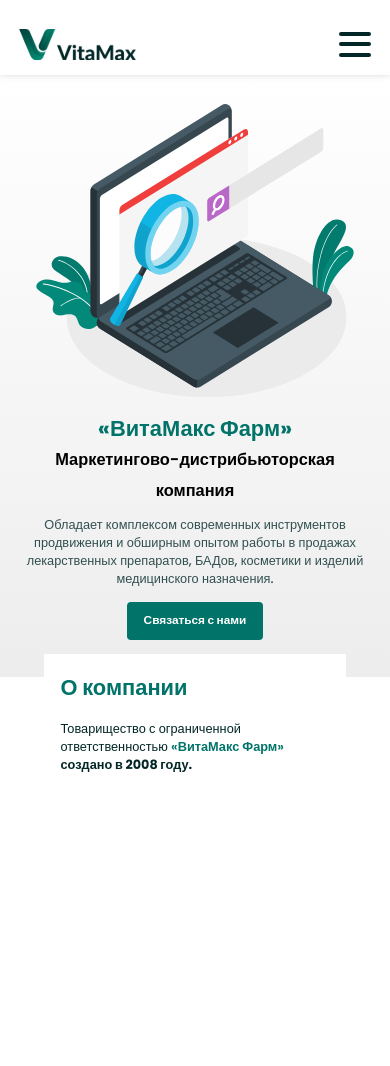
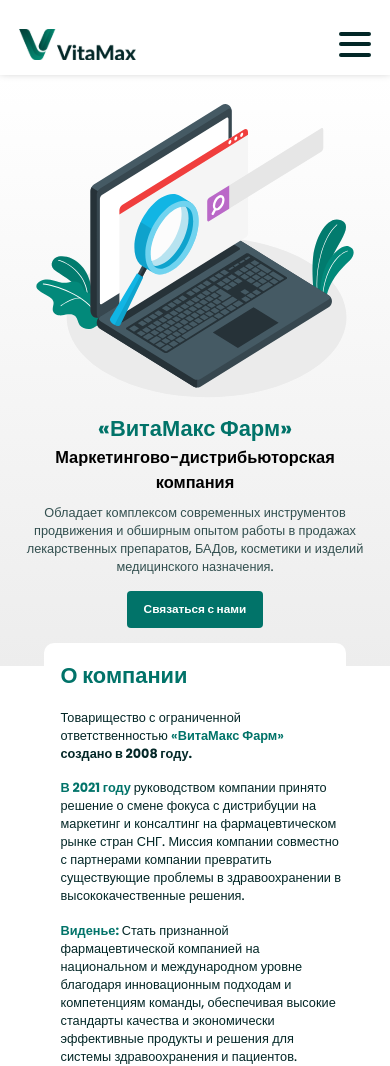
Before and after one commit to k1ngsterr1/vita-max-site, a React (Create React App) app: page / in a window 390 px wide. Before the commit the page ends 844 px from the top, so only its background shows below. Built offline with nearby package versions, Linux system fonts and the light colour scheme.

Commit message:
VitaMax 7

```diff
--- a/src/screens/MainScreen.tsx
+++ b/src/screens/MainScreen.tsx
@@ -33,6 +33,20 @@
           <span className="vitamax">«ВитаМакс Фарм»</span>{" "}
           <strong>создано в 2008 году.</strong>
         </p>
+        <p className="about-p-2">
+          <strong className="green"> В 2021 году </strong> руководством компании
+          принято решение о смене фокуса с дистрибуции на маркетинг и консалтинг
+          на фармацевтическом рынке стран СНГ. Миссия компании совместно с
+          партнерами компании превратить существующие проблемы в здравоохранении
+          в высококачественные решения.
+        </p>
+        <p className="about-p-3">
+          <strong className="green"> Виденье: </strong> Стать признанной
+          фармацевтической компанией на национальном и международном уровне
+          благодаря инновационным подходам и компетенциям команды, обеспечивая
+          высокие стандарты качества и экономически эффективные продукты и
+          решения для системы здравоохранения и пациентов.
+        </p>
       </div>
     </div>
   );
--- a/src/styles/main-screen/main-screen.css
+++ b/src/styles/main-screen/main-screen.css
@@ -41,7 +41,6 @@
   font-size: clamp(9px, 4.20552vw, 36px);
   font-style: normal;
   font-weight: 600;
-  line-height: 187.5%;
 }
 * .main-screen .main-content .container .main-paragraph {
   width: 100%;
@@ -77,6 +76,7 @@
   align-items: start;
   height: auto;
   flex-shrink: 0;
+  border-radius: 10px;
   background-color: #FFF;
   margin-top: clamp(-22.5px, -10.5138vw, -90px);
 }
@@ -92,4 +92,11 @@
 * .main-screen .about-company .about-p .vitamax {
   color: #017369;
   font-weight: 600;
+}
+* .main-screen .about-company .about-p-2, * .main-screen .about-company .about-p-3 {
+  margin-top: clamp(9px, 4.20552vw, 36px);
+  margin-left: clamp(9px, 4.20552vw, 36px);
+}
+* .main-screen .about-company .about-p-2 .green, * .main-screen .about-company .about-p-3 .green {
+  color: #017369;
 }/*# sourceMappingURL=main-screen.css.map */
```
Also changed, not shown: src/styles/main-screen/main-screen.sass (+8 -1 lines), 1 other file (tests, documents, lock files or other folders).
